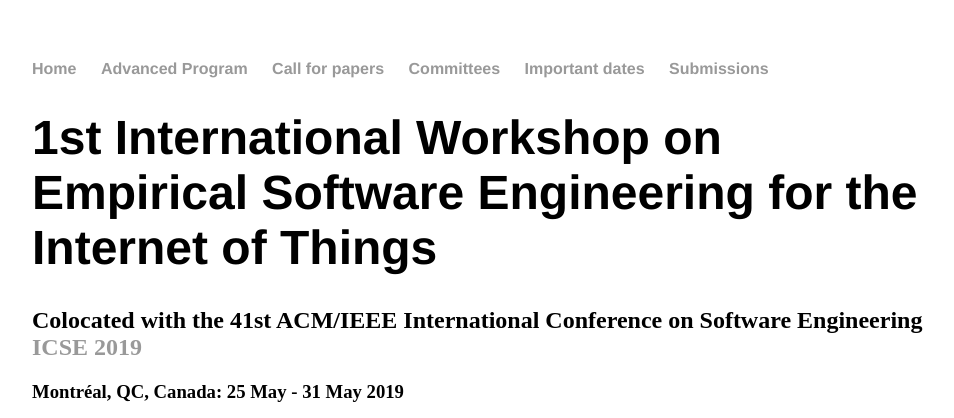
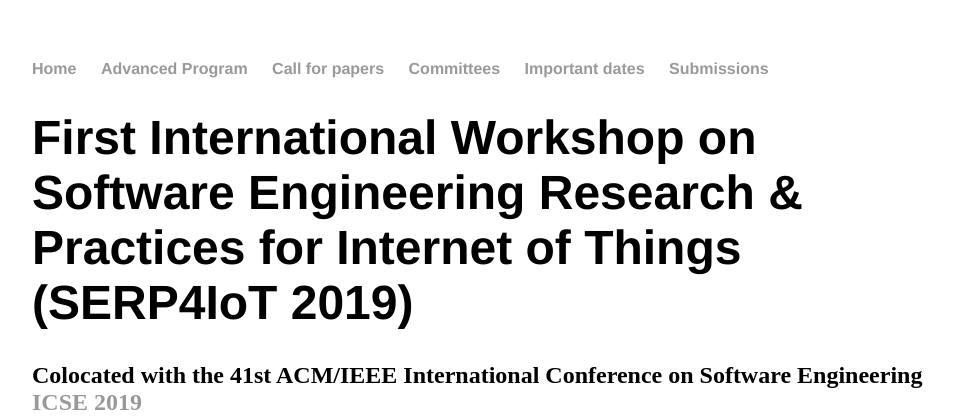
Before and after one commit to moar82/SERP4IoT, a Jekyll site: the page built from index.html, in a window 1280 px wide, cut to the strip 0-418 px from the top of the page. Shown: the whole strip, without its empty margins (160-1114 px from the left). Built offline with Jekyll 4.4.1, drawn with Linux system fonts in a browser that asks for light colours.

Commit message:
Update index.html

```diff
--- a/index.html
+++ b/index.html
@@ -1,9 +1,9 @@
 ---
 layout: default
-title: EMSEFIoT 2019
+title: SERP4IoT 2019
 ---
 <div class="blurb">
-	<h1>1st International Workshop on Empirical Software Engineering for the Internet of Things</h1>
+	<h1>First International Workshop on Software Engineering Research & Practices for Internet of Things (SERP4IoT 2019)</h1>
             <h2>Colocated with the 41st ACM/IEEE International Conference on Software Engineering <a href="https://conf.researchr.org/home/icse-2019/" target="_blank"> ICSE 2019 </a></h2>
 	<h3>Montréal, QC, Canada: 25 May - 31 May 2019  </h3>
 		 <img src="https://www.goodfreephotos.com/albums/canada/quebec/montreal/night-time-skyline-with-towers-buildings-over-the-water-in-montreal-quebec.jpg" alt="Banner" style="width:816.37795276px;height:120px;">
```
